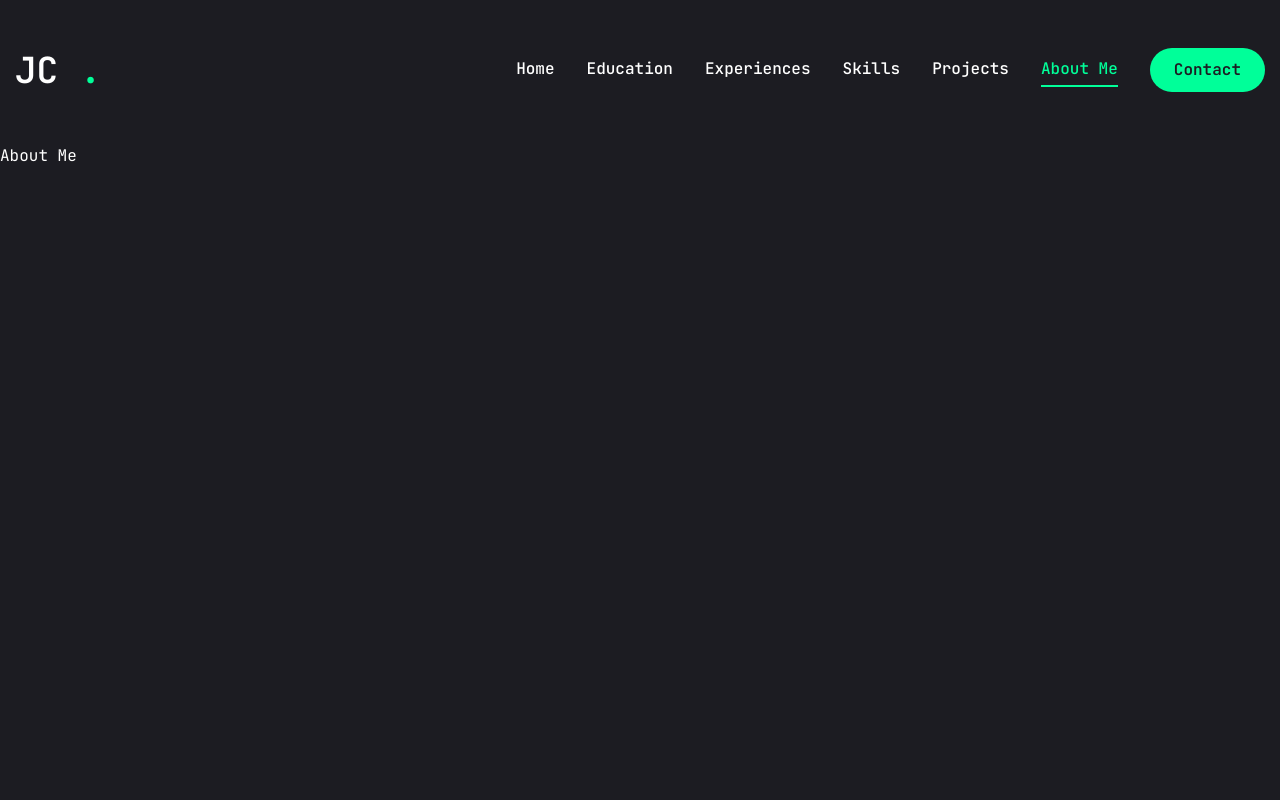
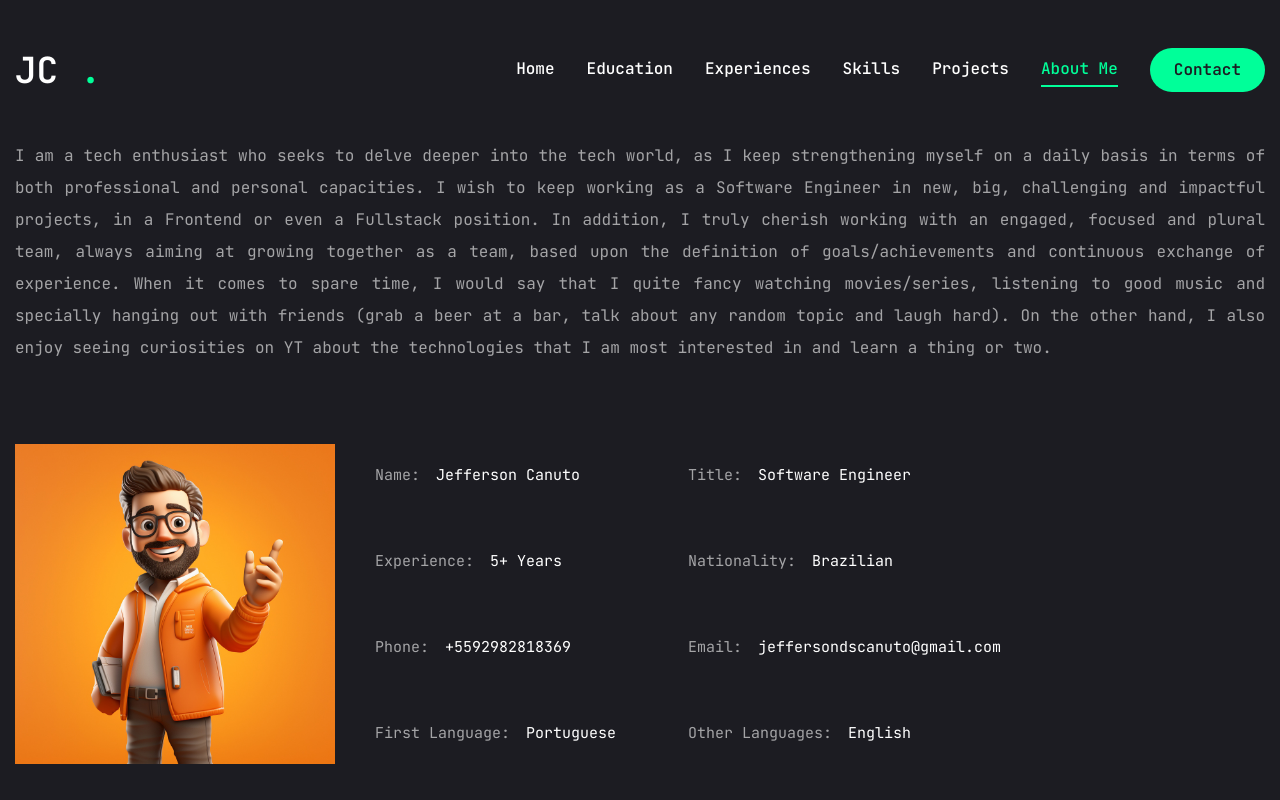
Before and after one commit to JeffersonCanuto/jefferson-portfolio, a Next.js app: page /about in a window 1280 px wide. Built offline with nearby package versions, Linux system fonts and the light colour scheme.

Commit message:
feat: implement About page feature

```diff
--- a/src/app/about/page.jsx
+++ b/src/app/about/page.jsx
@@ -1,6 +1,89 @@
+"use client";
+
+import { motion } from "framer-motion";
+
+const about = {
+    description: "I am a tech enthusiast who seeks to delve deeper into the tech world, as I keep strengthening myself on a daily basis in terms of both professional \
+    and personal capacities. I wish to keep working as a Software Engineer in new, big, challenging and impactful projects, in a Frontend or even a Fullstack position. \
+    In addition, I truly cherish working with an engaged, focused and plural team, always aiming at growing together as a team, based upon the definition of goals/achievements \
+    and continuous exchange of experience. When it comes to spare time, I would say that I quite fancy watching movies/series, listening to good music and specially \
+    hanging out with friends (grab a beer at a bar, talk about any random topic and laugh hard). On the other hand, I also enjoy seeing curiosities on YT about the \
+    technologies that I am most interested in and learn a thing or two.",
+    avatar: "/assets/others/avatar.jpg",
+    info: [
+        {
+            index: 1,
+            name: "Name",
+            value: "Jefferson Canuto"
+        },
+        {
+            index: 2,
+            name: "Title",
+            value: "Software Engineer"
+        },
+        {
+            index: 3,
+            name: "Experience",
+            value: "5+ Years"
+        },
+        {
+            index: 4,
+            name: "Nationality",
+            value: "Brazilian"
+        },
+        {
+            index: 5,
+            name: "Phone",
+            value: "+5592982818369"
+        },
+        {
+            index: 6,
+            name: "Email",
+            value: "jeffersondscanuto@gmail.com"
+        },
+        {
+            index: 7,
+            name: "First Language",
+            value: "Portuguese"
+        },
+        {
+            index: 8,
+            name: "Other Languages",
+            value: "English"
+        }
+    ]
+};
+
 function About() {
     return (
-        <div>About Me</div>
+        <motion.div
+            initial = {{ opacity: 0 }}
+            animate = {{
+                opacity: 1,
+                transition: { delay: 2.4, duration: 0.4, ease: "easeIn" }
+            }}
+        >
+            <div className="container mx-auto">
+                <div className="flex flex-col gap-[80px] cursor-default">
+                    <p className="w-full text-white/60 text-justify mx-auto xl:mx-0">{about.description}</p>
+                    <div className="w-full flex justify-start gap-10">
+                        <figure id="avatar">
+                            <img src={`${about.avatar}`} width="320" alt="avatar" />
+                        </figure>
+                        <ul className="grid grid-cols-1 text-[15px] xl:grid-cols-2 gap-y-6 max-w-[900px] max-auto xl:mx-0">
+                            {about.info.map(item => {
+                                return (
+                                    <li key={item.index} className="flex items-center justify-center xl:justify-start gap-4">
+                                        <span className="text-white/60">{item.name}:</span>
+                                        <span>{item.value}</span>
+                                    </li>
+                                )
+                            })}
+                        </ul>
+                    </div>
+                </div>
+            </div>
+        </motion.div>
     );
 }
 
```
Also changed, not shown: public/assets/others/avatar.jpg (added).
